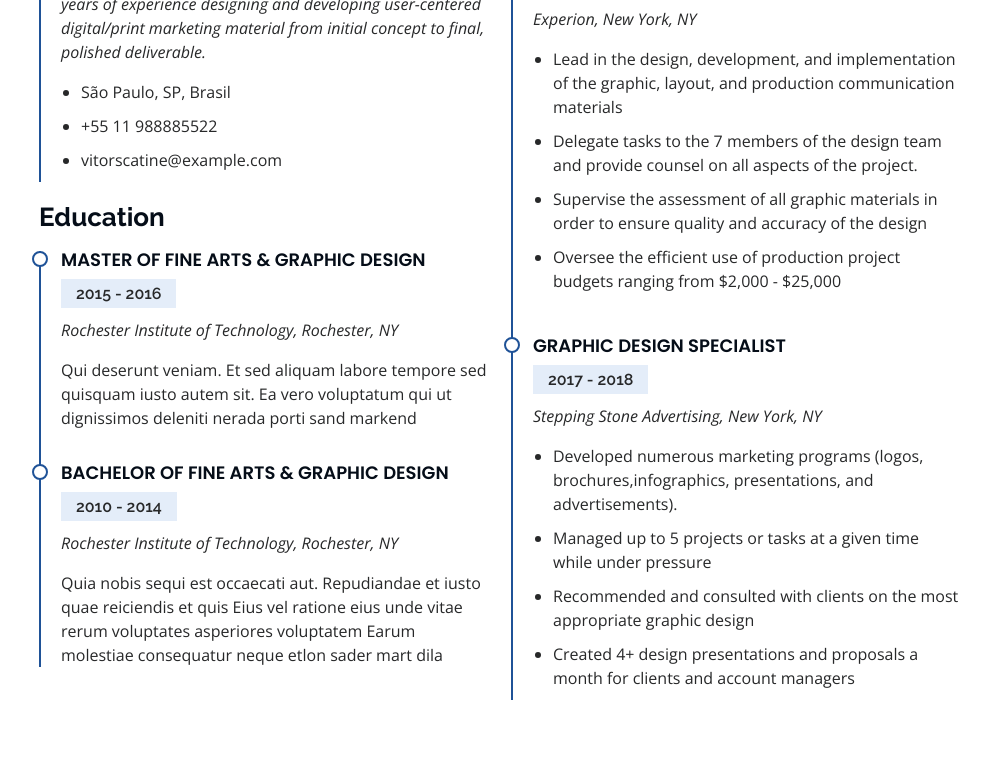
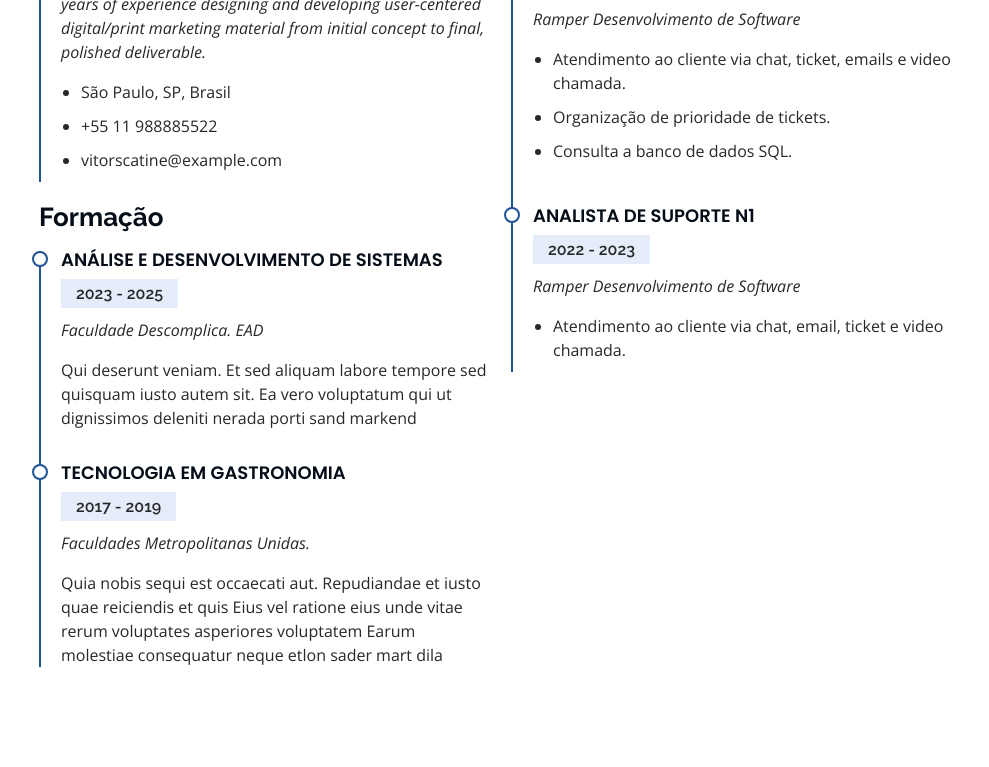
Before and after one commit to vscatine/descomplica_portifolio, a plain HTML site: page index.html in a window 1280 px wide. Shown: the part 2350-3117 px from the top of the page, without its empty margins (291-1280 px from the left). Drawn offline with nearby package versions, Linux system fonts and the light colour scheme.

Commit message:
Ajuste na seção currículo

```diff
--- a/index.html
+++ b/index.html
@@ -210,42 +210,39 @@
               </ul>
             </div>
 
-            <h3 class="resume-title">Education</h3>
+            <h3 class="resume-title">Formação</h3>
             <div class="resume-item">
-              <h4>Master of Fine Arts &amp; Graphic Design</h4>
-              <h5>2015 - 2016</h5>
-              <p><em>Rochester Institute of Technology, Rochester, NY</em></p>
+              <h4>Análise e Desenvolvimento de Sistemas</h4>
+              <h5>2023 - 2025</h5>
+              <p><em>Faculdade Descomplica. EAD</em></p>
               <p>Qui deserunt veniam. Et sed aliquam labore tempore sed quisquam iusto autem sit. Ea vero voluptatum qui ut dignissimos deleniti nerada porti sand markend</p>
             </div>
             <div class="resume-item">
-              <h4>Bachelor of Fine Arts &amp; Graphic Design</h4>
-              <h5>2010 - 2014</h5>
-              <p><em>Rochester Institute of Technology, Rochester, NY</em></p>
+              <h4>Tecnologia em Gastronomia</h4>
+              <h5>2017 - 2019</h5>
+              <p><em>Faculdades Metropolitanas Unidas.</em></p>
               <p>Quia nobis sequi est occaecati aut. Repudiandae et iusto quae reiciendis et quis Eius vel ratione eius unde vitae rerum voluptates asperiores voluptatem Earum molestiae consequatur neque etlon sader mart dila</p>
             </div>
           </div>
           <div class="col-lg-6" data-aos="fade-up" data-aos-delay="100">
-            <h3 class="resume-title">Professional Experience</h3>
+            <h3 class="resume-title">Experiência Profissional</h3>
             <div class="resume-item">
-              <h4>Senior graphic design specialist</h4>
-              <h5>2019 - Present</h5>
-              <p><em>Experion, New York, NY </em></p>
+              <h4>Analista de suporte N2</h4>
+              <h5>2023 - Present</h5>
+              <p><em>Ramper Desenvolvimento de Software</em></p>
               <ul>
-                <li>Lead in the design, development, and implementation of the graphic, layout, and production communication materials</li>
-                <li>Delegate tasks to the 7 members of the design team and provide counsel on all aspects of the project. </li>
-                <li>Supervise the assessment of all graphic materials in order to ensure quality and accuracy of the design</li>
-                <li>Oversee the efficient use of production project budgets ranging from $2,000 - $25,000</li>
+                <li>Atendimento ao cliente via chat, ticket, emails e video chamada.</li>
+                <li>Organização de prioridade de tickets.</li>
+                <li>Consulta a banco de dados SQL.</li>
               </ul>
             </div>
             <div class="resume-item">
-              <h4>Graphic design specialist</h4>
-              <h5>2017 - 2018</h5>
-              <p><em>Stepping Stone Advertising, New York, NY</em></p>
+              <h4>Analista de Suporte N1</h4>
+              <h5>2022 - 2023</h5>
+              <p><em>Ramper Desenvolvimento de Software</em></p>
               <ul>
-                <li>Developed numerous marketing programs (logos, brochures,infographics, presentations, and advertisements).</li>
-                <li>Managed up to 5 projects or tasks at a given time while under pressure</li>
-                <li>Recommended and consulted with clients on the most appropriate graphic design</li>
-                <li>Created 4+ design presentations and proposals a month for clients and account managers</li>
+                <li>Atendimento ao cliente via chat, email, ticket e video chamada.</li>
+
               </ul>
             </div>
           </div>
```
